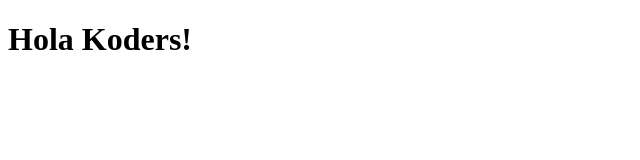
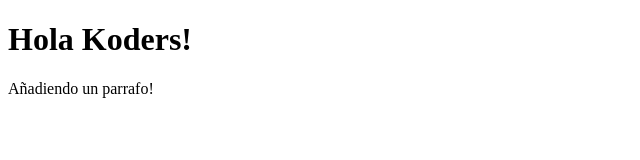
Before and after one commit to emiliodeleonhdez/practica-git, a plain HTML site: page index.html in a window 1280 px wide. Shown: the whole page, without its empty margins (0-640 px from the left). Drawn offline with Linux system fonts and the light colour scheme.

Commit message:
añadiendo parrafo

```diff
--- a/index.html
+++ b/index.html
@@ -8,5 +8,6 @@
 </head>
 <body>
     <h1>Hola Koders!</h1>
+    <p>Añadiendo un parrafo!</p>
 </body>
 </html>
```
